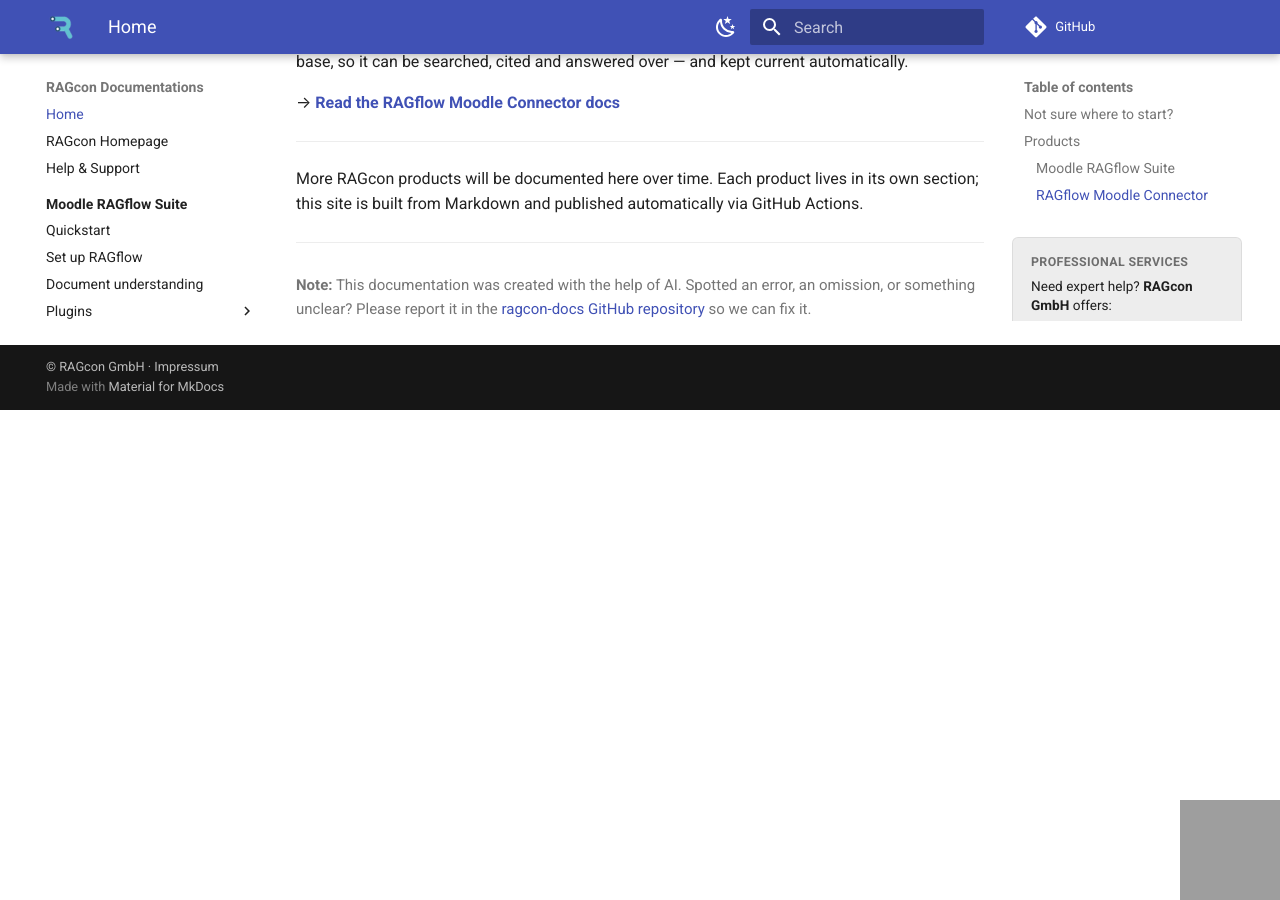
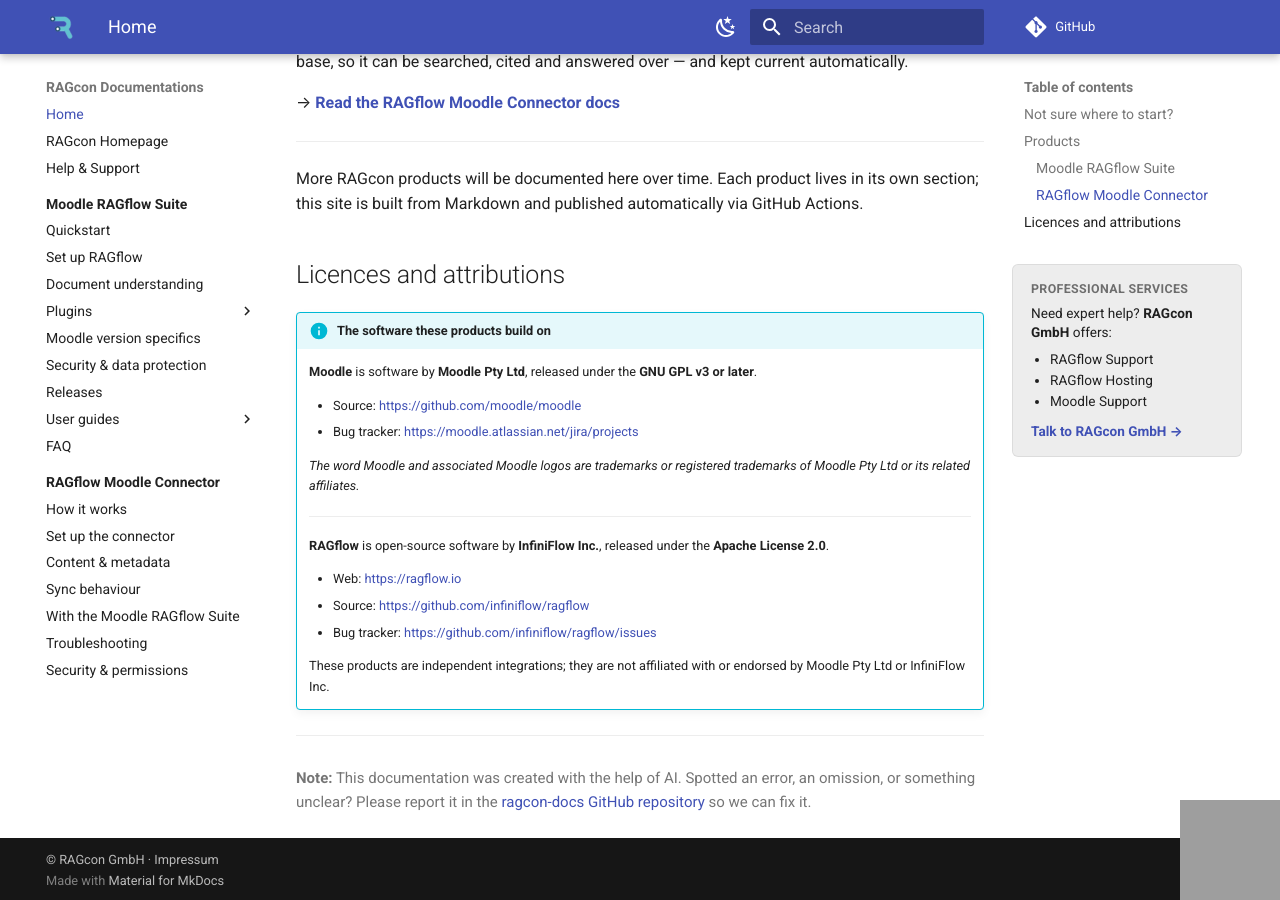
Before and after one commit to ragcon-ai/ragcon-docs, an MkDocs documentation site: the page built from docs/index.md, in a window 1280 px wide and 900 px high, scrolled down 1285 px. Built offline with MkDocs 1.6.1 and Material for MkDocs 9.7.7, drawn with Linux system fonts in a browser that asks for light colours; comment, search, counter and statistics services are not loaded; grey boxes are pictures that could not be loaded.

Commit message:
docs: upstream help boxes on Support + licences box on the home page
- Support: add separate info boxes for Moodle (docs.moodle.org / moodle.org) and
  RAGflow (ragflow.io/docs) for questions about the platforms themselves.
- Home page: add a 'Licences and attributions' box at the bottom (Moodle GPLv3 +
  RAGflow Apache-2.0, with the trademark/independent-integration notice).

```diff
--- a/docs/index.md
+++ b/docs/index.md
@@ -41,3 +41,25 @@
 
 More RAGcon products will be documented here over time. Each product lives in its own section;
 this site is built from Markdown and published automatically via GitHub Actions.
+
+## Licences and attributions
+
+!!! info "The software these products build on"
+    **Moodle** is software by **Moodle Pty Ltd**, released under the **GNU GPL v3 or later**.
+
+    - Source: <https://github.com/moodle/moodle>
+    - Bug tracker: <https://moodle.atlassian.net/jira/projects>
+
+    *The word Moodle and associated Moodle logos are trademarks or registered trademarks of
+    Moodle Pty Ltd or its related affiliates.*
+
+    ---
+
+    **RAGflow** is open-source software by **InfiniFlow Inc.**, released under the **Apache License 2.0**.
+
+    - Web: <https://ragflow.io>
+    - Source: <https://github.com/infiniflow/ragflow>
+    - Bug tracker: <https://github.com/infiniflow/ragflow/issues>
+
+    These products are independent integrations; they are not affiliated with or endorsed by
+    Moodle Pty Ltd or InfiniFlow Inc.
--- a/docs/support.md
+++ b/docs/support.md
@@ -34,3 +34,19 @@
 
 RAGcon GmbH is the company behind these products and can help — as an English- and German-speaking
 point of contact — with everything from a first RAGflow setup to a tailored deployment.
+
+## Moodle and RAGflow themselves
+
+For the underlying platforms — rather than the RAGcon plugins — go to each project's own help:
+
+!!! info "Moodle"
+    Documentation and community for Moodle itself:
+
+    - Docs: <https://docs.moodle.org>
+    - Community and forums: <https://moodle.org>
+
+!!! info "RAGflow"
+    Documentation and source for RAGflow itself:
+
+    - Docs: <https://ragflow.io/docs/>
+    - Source and issues: <https://github.com/infiniflow/ragflow>
```
